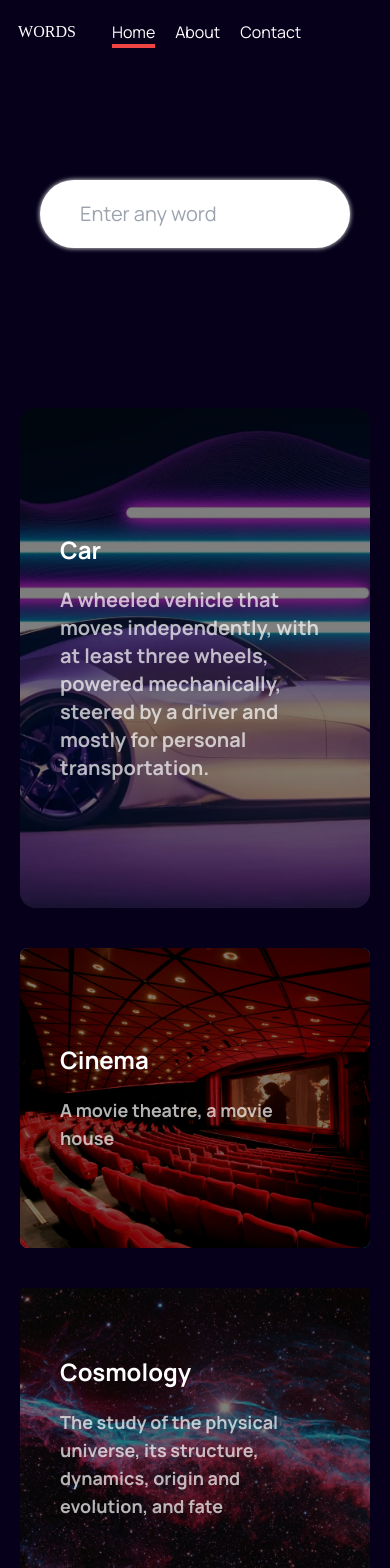
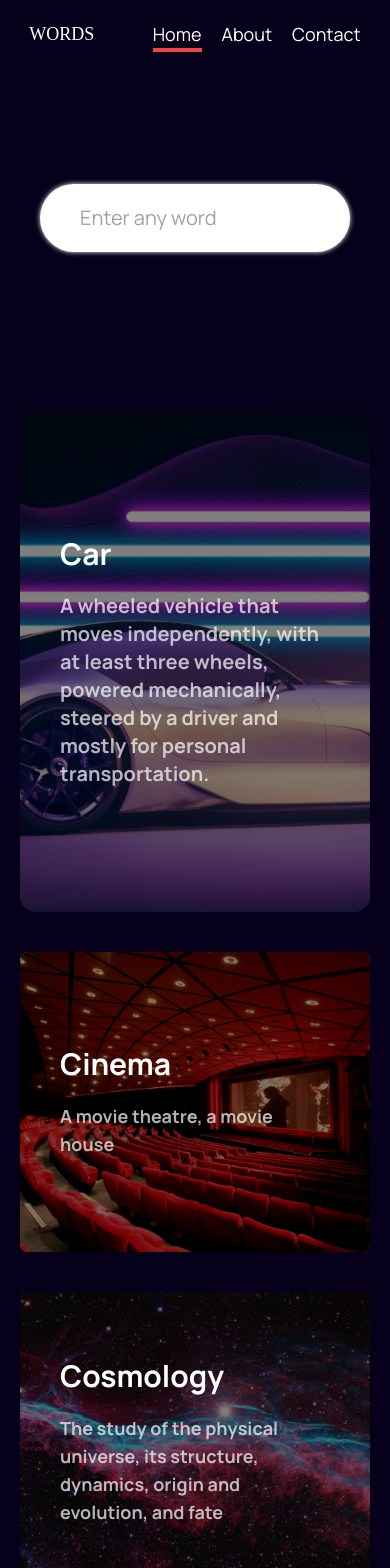
Before and after one commit to hkosaimi/words, a React (Vite) app: page / in a window 390 px wide. Shown: the top 1568 px of the page. Built offline with nearby package versions, Linux system fonts and the light colour scheme; a web font is replaced by a local one.

Commit message:
fixing the navbar

```diff
--- a/src/components/Header.jsx
+++ b/src/components/Header.jsx
@@ -31,8 +31,8 @@ function Header() {
     },
   };
   return (
-    <div className="flex  justify-around py-5 text-md lg:text-2xl">
-      <div className=" lg:w-2/3 text-center ">
+    <div className="flex  justify-around py-5 text-lg lg:text-2xl">
+      <div className="  text-center ">
         <motion.div
           initial="hidden"
           animate="visible"
@@ -44,7 +44,7 @@ function Header() {
           ))}
         </motion.div>
       </div>
-      <div className="flex  w-2/3 gap-5 lg:gap-10 ">
+      <div className="flex  gap-5 lg:gap-10 ">
         <Link to="/" className={clsx(pathname === "/" && " border-b-4 border-red-500")}>
           Home
         </Link>
--- a/src/components/WordSample.jsx
+++ b/src/components/WordSample.jsx
@@ -11,7 +11,7 @@ function WordSample() {
         className="lg:w-[30%] relative  h-[500px] rounded-2xl">
         <img src={car} alt="car" className="object-cover w-full h-full rounded-2xl" />
         <div className="absolute flex flex-col justify-center gap-5 inset-0 bg-black/50 rounded-2xl p-10">
-          <h1 className="text-2xl font-bold">Car</h1>
+          <h1 className="text-3xl font-bold">Car</h1>
           <p className="text-xl  text-white/70 font-bold ">
             A wheeled vehicle that moves independently, with at least three wheels, powered
             mechanically, steered by a driver and mostly for personal transportation.
@@ -24,7 +24,7 @@ function WordSample() {
         className=" lg:w-[20%] relative h-[300px] bg-sky-500 rounded-lg">
         <img src={cinema} alt="car" className="object-cover rounded-lg w-full h-full" />
         <div className="absolute rounded-lg inset-0 bg-black/50 flex flex-col justify-center gap-5 px-10 ">
-          <h1 className="text-2xl font-bold">Cinema</h1>
+          <h1 className="text-3xl font-bold">Cinema</h1>
           <p className="text-lg  text-white/70 font-bold ">A movie theatre, a movie house</p>
         </div>
       </motion.div>
@@ -34,7 +34,7 @@ function WordSample() {
         className="lg:w-[20%] relative h-[300px] bg-sky-500">
         <img src={cosmology} alt="car" className="object-cover w-full h-full" />
         <div className="absolute inset-0 bg-black/50 flex flex-col justify-center gap-5 px-10 ">
-          <h1 className="text-2xl font-bold">Cosmology</h1>
+          <h1 className="text-3xl font-bold">Cosmology</h1>
           <p className="text-lg  text-white/70 font-bold ">
             The study of the physical universe, its structure, dynamics, origin and evolution, and
             fate
@@ -47,7 +47,7 @@ function WordSample() {
         className="  lg:w-[30%] relative  h-[500px] ">
         <img src={music} alt="car" className="object-cover  w-full h-full" />
         <div className="absolute inset-0  bg-black/50 flex flex-col justify-center gap-5 px-10">
-          <h1 className="text-2xl font-bold">Music</h1>
+          <h1 className="text-3xl font-bold">Music</h1>
           <p className="text-lg  text-white/70 font-bold ">
             A series of sounds organized in time, employing melody, harmony, tempo etc. usually to
             convey a mood
--- a/src/pages/Home.jsx
+++ b/src/pages/Home.jsx
@@ -11,7 +11,7 @@ function Home() {
   const [loading, setLoading] = useState(false);
 
   const [coordinates, setCoordinates] = useState({ x: 0, y: 0 });
-  console.log(data);
+  /*   console.log(data[0].meanings[0].definitions[0].definition); */
   const handleSubmit = async () => {
     if (!inputWord) {
       return toast.error("Please enter a word");
@@ -62,6 +62,8 @@ function Home() {
       x: 0,
     },
   };
+  const definition = data && data[0].meanings[0].definitions[0].definition;
+
   return (
     <>
       {loading && (
@@ -81,19 +83,17 @@ function Home() {
               />
             </div>
             <div>
-              {Array.isArray(data) &&
-                data?.map((word, index) => (
+              {Array.isArray(data) && (
+                <div className="flex justify-center items-center  mt-20 flex-col px-5 text-2xl ">
                   <motion.div
-                    key={index}
-                    initial="hidden"
-                    animate="visible"
-                    variants={parent}
-                    className="flex justify-center items-center  mt-20 flex-col px-5 text-2xl ">
-                    <div className="text-center w-1/2 flex justify-center items-center">
-                      {word?.meanings[0].definitions[0].definition}
-                    </div>
+                    key={definition}
+                    initial={{ opacity: 0 }}
+                    animate={{ opacity: 1, transition: { duration: 1 } }}
+                    className="text-center lg:w-1/2 flex justify-center items-center">
+                    {definition}
                   </motion.div>
-                ))}
+                </div>
+              )}
             </div>
             {!Array.isArray(data) && (
               <div className="flex mt-20 flex-col text-2xl">
```
